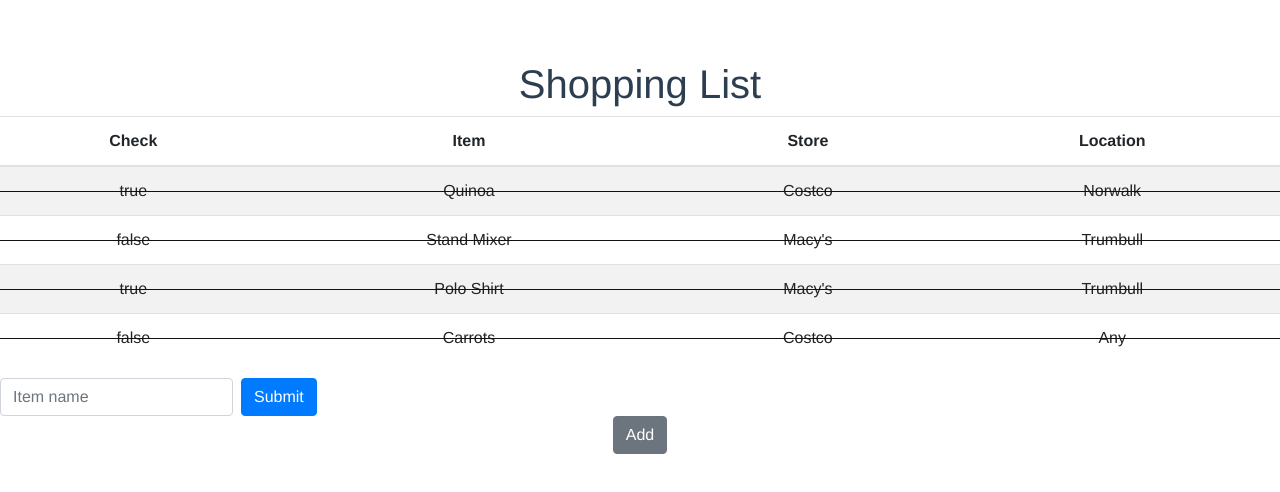
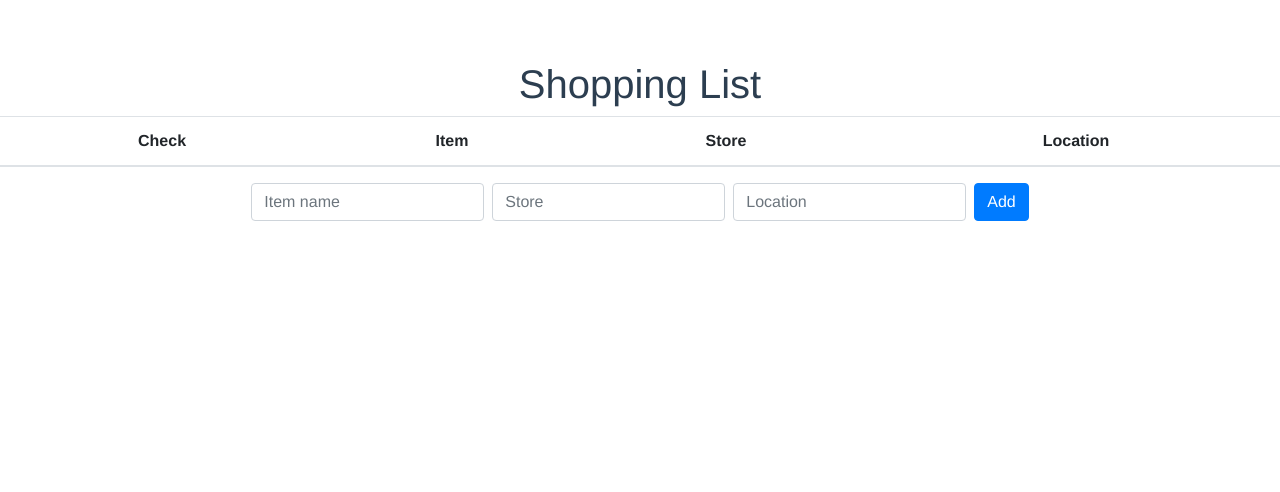
Before and after one commit to jec52011/shopping_list, a Vue app: page / in a window 1280 px wide. Shown: the top 492 px of the page. Built offline with nearby package versions, Linux system fonts and the light colour scheme.

Commit message:
Added working text inputs and button to add item to list

```diff
--- a/src/components/Main.vue
+++ b/src/components/Main.vue
@@ -1,6 +1,7 @@
 <template>
-  <div>
+  <b-container fluid>
     <h1>Shopping List</h1>
+    <b-row>
       <b-table striped hover :items="items" :fields="fields">
         <template slot="strike" slot-scope="data">
           <b-form-checkbox v-model="data.item.strike" :checked="changeVariant(data.item)">{{data.value}}</b-form-checkbox>
@@ -19,36 +20,61 @@
         </template>
 
       </b-table>
+    </b-row>
 
-    <b-form inline @submit="onSubmit">
+    <b-row>
+      <b-form class="mx-auto" inline @submit="addItem">
         <label class="sr-only" for="inputName">Item: </label>
         <b-input
           class="mb-2 mr-sm-2 mb-sm-0"
           id="inputName"
           placeholder="Item name"
           type="text"
+          v-model="form.newItem"
           required />
-      <b-button type="submit" variant="primary">Submit</b-button>
+
+        <label class="sr-only" for="inputStore">Store: </label>
+        <b-input
+          class="mb-2 mr-sm-2 mb-sm-0"
+          id="inputStore"
+          placeholder="Store"
+          type="text"
+          v-model="form.newStore"
+           />
+
+        <label class="sr-only" for="inputLocation">Location: </label>
+        <b-input
+          class="mb-2 mr-sm-2 mb-sm-0"
+          id="inputName"
+          placeholder="Location"
+          type="text"
+          v-model="form.newLocation"
+           />
+        <b-button type="submit" variant="primary">Add</b-button>
       </b-form>
+    </b-row>
 
-    <b-button @click="addItem">Add</b-button>
-  </div>
+
+  </b-container>
 </template>
 
 <script>
-// 1. CSS to strikeout a whole row
-// 2. Approach #1 using _rowVariant, which we made conditional based on checkbox
-// 3. Override how table-danger behaves
 // Next time, text fields for adding, filter?, add location data
 export default {
   data () {
     return {
-      items: [
-        { strike: true, item: 'Quinoa', store: 'Costco', location: 'Norwalk', _rowVariant: 'danger' },
-        { strike: false, item: 'Stand Mixer', store: 'Macy\'s', location: 'Trumbull', _rowVariant: 'danger' },
-        { strike: true, item: 'Polo Shirt', store: 'Macy\'s', location: 'Trumbull', _rowVariant: 'danger' },
-        { strike: false, item: 'Carrots', store: 'Costco', location: 'Any', _rowVariant: 'danger' }
-      ],
+      form: {
+        newItem:'',
+        newStore:'',
+        newLocation:''
+      },
+      items: [],
+      // items: [
+      //   { strike: true, item: 'Quinoa', store: 'Costco', location: 'Norwalk', _rowVariant: 'danger' },
+      //   { strike: false, item: 'Stand Mixer', store: 'Macy\'s', location: 'Trumbull', _rowVariant: 'danger' },
+      //   { strike: true, item: 'Polo Shirt', store: 'Macy\'s', location: 'Trumbull', _rowVariant: 'danger' },
+      //   { strike: false, item: 'Carrots', store: 'Costco', location: 'Any', _rowVariant: 'danger' }
+      // ],
       fields: [
         { key: 'strike', label: 'Check' },
         { key: 'item', label: 'Item' },
@@ -59,7 +85,10 @@ export default {
   },
   methods: {
     addItem () {
-      this.items.push({strike: false, item: 'Jeans', store: 'Kohl\'s', location: 'Any'})
+      this.items.push({strike: false, item: this.form.newItem, store: this.form.newStore, location: this.form.newLocation})
+      this.form.newItem = ''
+      this.form.newStore = ''
+      this.form.newLocation = ''
     },
     changeVariant (row) {
       if (row.strike == true) {
@@ -71,7 +100,11 @@ export default {
     },
     onSubmit (evt) {
       evt.preventDefault()
-      alert(JSON.stringify(this.form))
+      //alert(JSON.stringify(this.form.name))
+      this.items.push({strike: false, item: this.form.newItem, store: this.form.newStore, location: this.form.newLocation})
+      this.form.newItem = ''
+      this.form.newStore = ''
+      this.form.newLocation = ''
     }
   }
 }
@@ -92,7 +125,10 @@ export default {
     background-color: transparent;
   }
   .table-hover .table-danger:hover > td, .table-hover .table-danger:hover > th {
-    background-color: transparent;
+    background-color: rgba(0, 0, 0, 0.05);
+  }
+  .table-hover .table-danger:hover {
+  	background-color: rgba(0, 0, 0, 0.05);
   }
   .table-danger th, .table-danger td, .table-danger thead th, .table-danger tbody + tbody {
     border-color: rgb(222, 226, 230);
```
Lines whose indentation alone changed are shown as unchanged.
